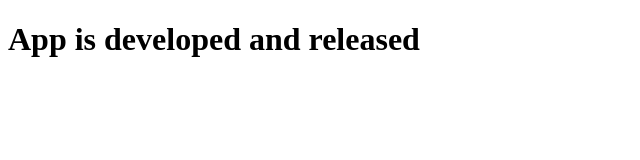
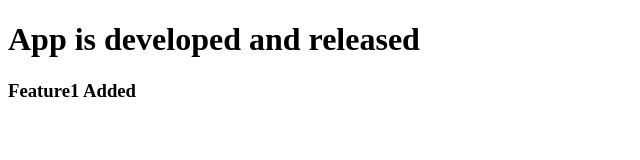
Before and after one commit to devritwik/GitTutorial, a plain HTML site: page index.html in a window 1280 px wide. Shown: the whole page, without its empty margins (0-640 px from the left). Drawn offline with Linux system fonts and the light colour scheme.

Commit message:
feat(App): Feature 1 added

```diff
--- a/index.html
+++ b/index.html
@@ -7,5 +7,6 @@
   </head>
   <body>
     <h1>App is developed and released</h1>
+    <h3>Feature1 Added</h3>
   </body>
 </html>
```
